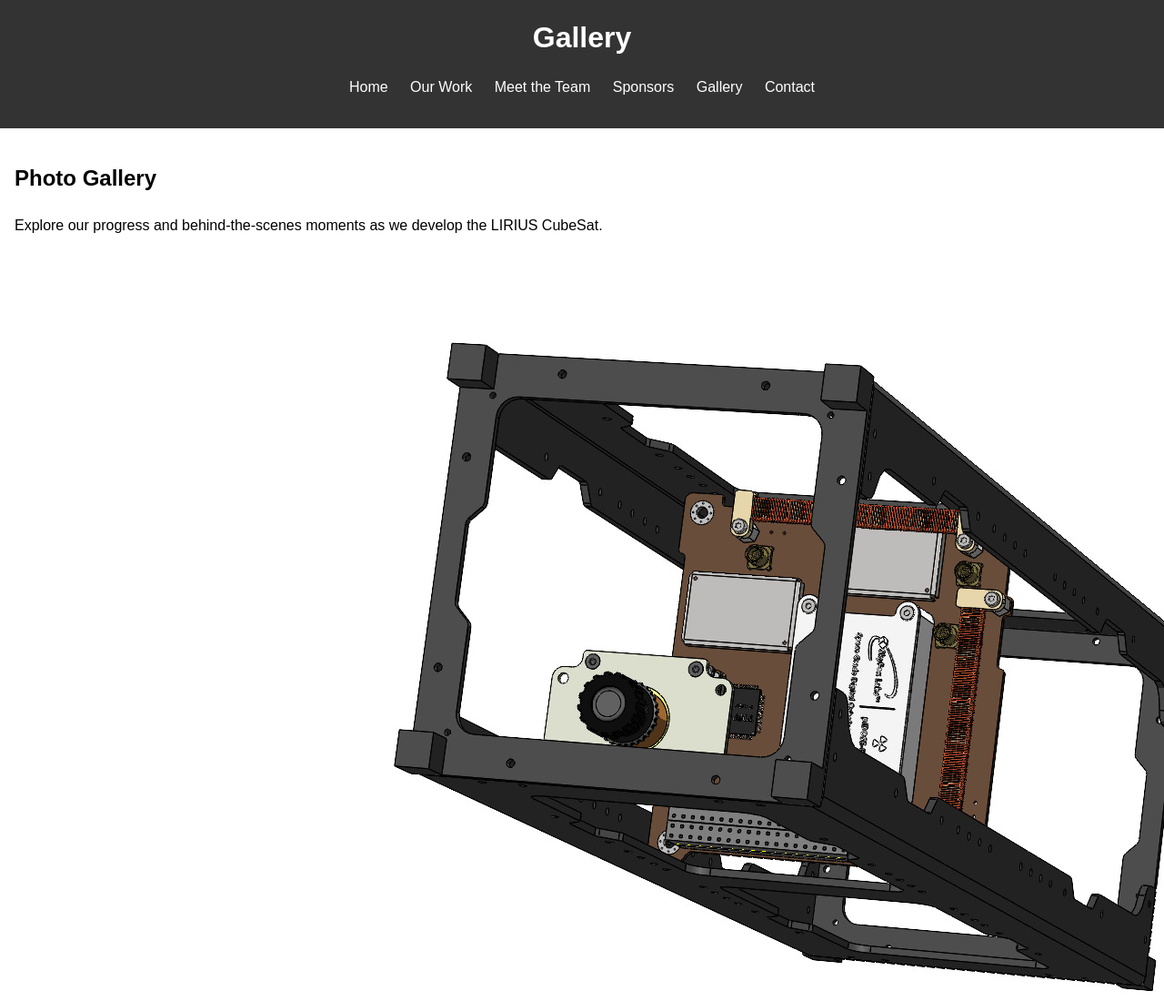
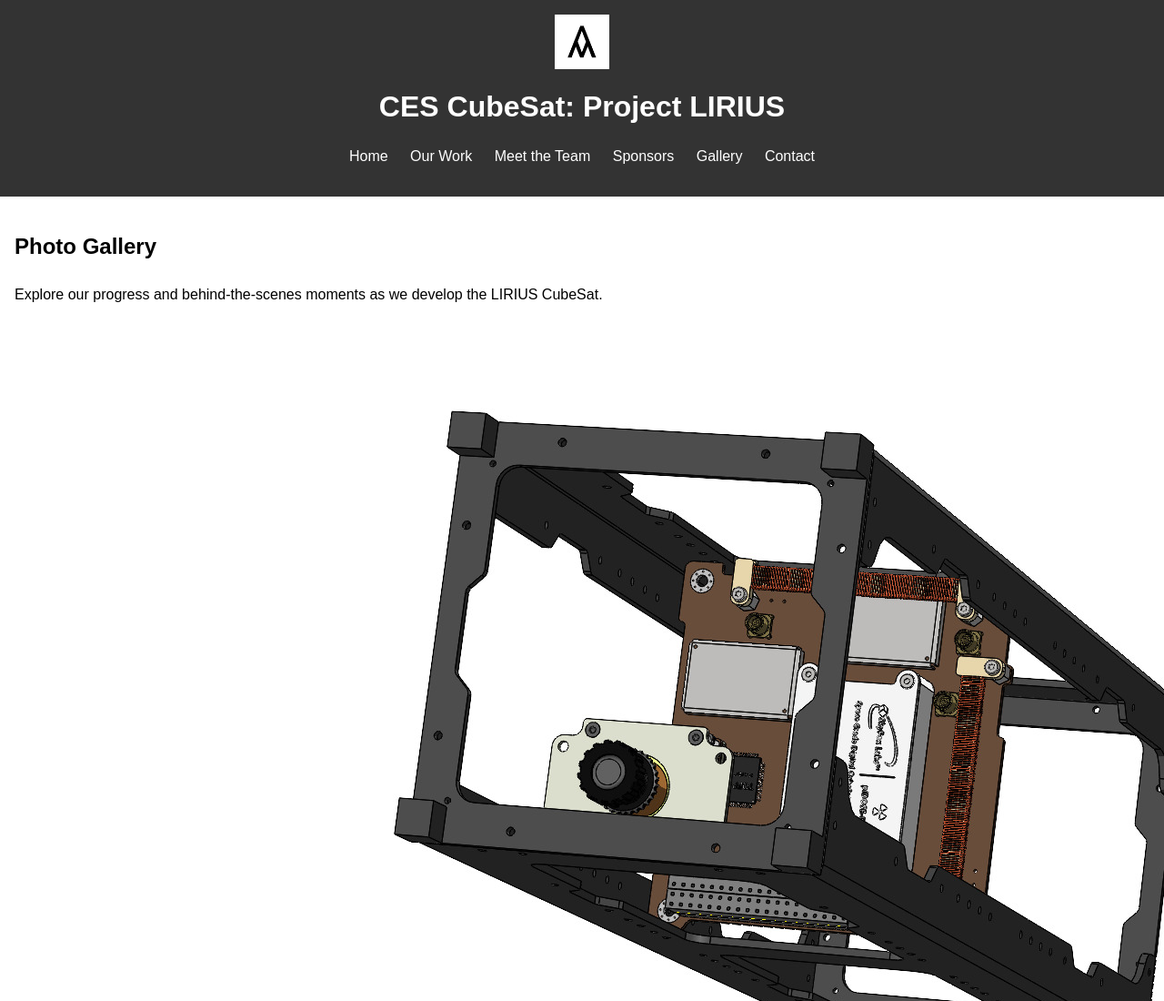
Before and after one commit to JesseRussell2240/CubeSat, a plain HTML site: page Website/gallery.html in a window 1280 px wide. Shown: the top 1100 px of the page at 91% size. Drawn offline with Linux system fonts and the light colour scheme.

Commit message:
Update gallery.html

```diff
--- a/Website/gallery.html
+++ b/Website/gallery.html
@@ -3,12 +3,15 @@
 <head>
   <meta charset="UTF-8">
   <meta name="viewport" content="width=device-width, initial-scale=1">
-  <title>Gallery - CubeSat Team</title>
+  <title>LIRIUS CubeSat - Home</title>
   <link rel="stylesheet" href="styles.css">
 </head>
 <body>
   <header>
-    <h1>Gallery</h1>
+    <div class="header-brand">
+      <img src="media/logo/LogoPic.jpg" alt="CubeSat Logo" class="logo">
+      <h1>CES CubeSat: Project LIRIUS</h1>
+    </div>
     <nav>
       <ul>
         <li><a href="index.html">Home</a></li>
```
